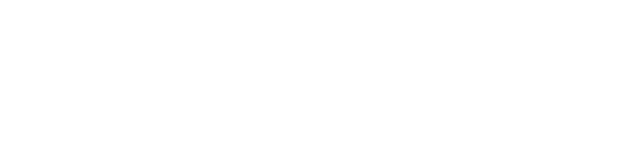
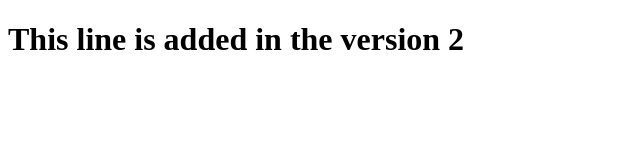
Before and after one commit to Sai-Kumar-Byagari/git-practice, a plain HTML site: page index.html in a window 1280 px wide. Shown: the whole page, without its empty margins (0-640 px from the left). Drawn offline with Linux system fonts and the light colour scheme.

Commit message:
version 2 added new heading line

```diff
--- a/index.html
+++ b/index.html
@@ -6,6 +6,6 @@
     <title>Document</title>
 </head>
 <body>
-
+    <h1>This line is added in the version 2</h1>
 </body>
 </html>
```
